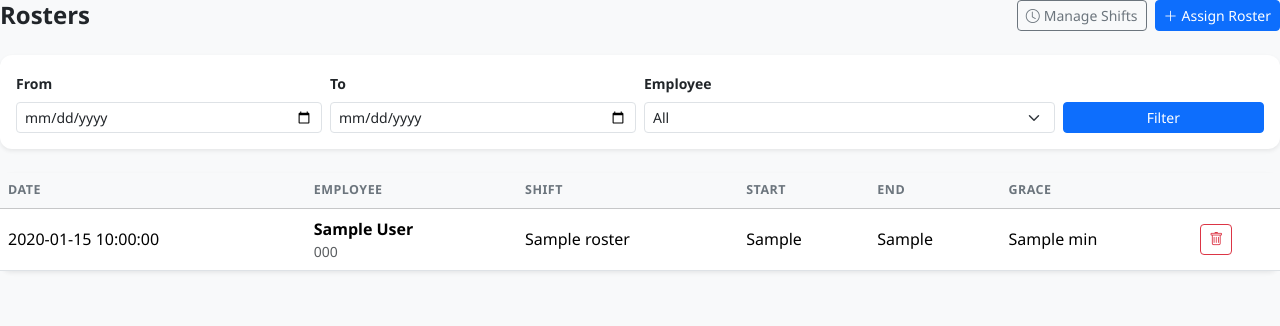
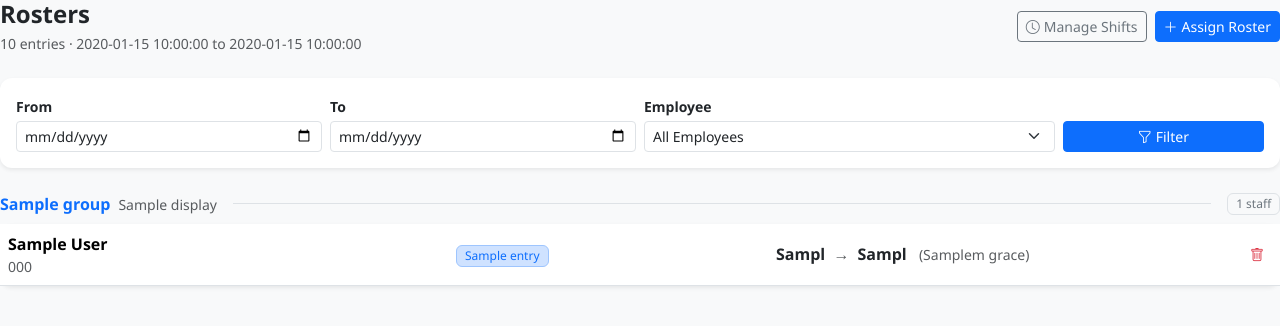
Before and after one commit to samihyder/tiledger-attendance, a Python web app: template templates/roster/list.html in a window 1280 px wide. Shown: the top 326 px of the page. Run offline with Jinja, Linux system fonts and the light colour scheme; the template is opened without the code that fills it: most values are stand-ins (such as "Sample title", 1, 10 or a date in 2020).

Commit message:
Redesign roster list view: group by date with clean layout
- Group entries by date; each date gets a header showing day name
  (e.g. "Monday · 02 Jun 2026") with a staff count badge
- Strip seconds from shift times (HH:MM:SS → HH:MM)
- Show Day Off entries with a distinct grey badge instead of blank cells
- Move grace minutes to secondary text inside the hours column
- Empty state with icon and quick-assign CTA

Co-Authored-By: Claude Sonnet 4.6 <noreply@anthropic.com>

```diff
--- a/templates/roster/list.html
+++ b/templates/roster/list.html
@@ -1,8 +1,15 @@
 {% extends 'base.html' %}
 {% block title %}Rosters{% endblock %}
 {% block content %}
+
 <div class="d-flex justify-content-between align-items-center mb-4">
-  <h4 class="fw-bold mb-0">Rosters</h4>
+  <div>
+    <h4 class="fw-bold mb-1">Rosters</h4>
+    <p class="text-muted small mb-0">
+      {{ total }} entr{{ 'y' if total == 1 else 'ies' }} &middot;
+      {{ date_from }} to {{ date_to }}
+    </p>
+  </div>
   <div class="d-flex gap-2">
     <a href="{{ url_for('roster.list_shifts') }}" class="btn btn-outline-secondary btn-sm">
       <i class="bi bi-clock me-1"></i>Manage Shifts
@@ -13,65 +20,129 @@
   </div>
 </div>
 
+{# ── Filter ── #}
 <div class="card border-0 shadow-sm mb-4">
-  <div class="card-body">
+  <div class="card-body py-3">
     <form class="row g-2 align-items-end" method="GET">
       <div class="col-md-3">
-        <label class="form-label small fw-semibold">From</label>
+        <label class="form-label small fw-semibold mb-1">From</label>
         <input type="date" name="date_from" class="form-control form-control-sm" value="{{ date_from }}">
       </div>
       <div class="col-md-3">
-        <label class="form-label small fw-semibold">To</label>
+        <label class="form-label small fw-semibold mb-1">To</label>
         <input type="date" name="date_to" class="form-control form-control-sm" value="{{ date_to }}">
       </div>
       <div class="col-md-4">
-        <label class="form-label small fw-semibold">Employee</label>
+        <label class="form-label small fw-semibold mb-1">Employee</label>
         <select name="employee_id" class="form-select form-select-sm">
-          <option value="">All</option>
+          <option value="">All Employees</option>
           {% for e in employees %}
-            <option value="{{ e.id }}" {% if selected_employee == e.id %}selected{% endif %}>{{ e.full_name }}</option>
+            <option value="{{ e.id }}" {% if selected_employee == e.id %}selected{% endif %}>
+              {{ e.full_name }}
+            </option>
           {% endfor %}
         </select>
       </div>
       <div class="col-md-2">
-        <button type="submit" class="btn btn-primary btn-sm w-100">Filter</button>
+        <button type="submit" class="btn btn-primary btn-sm w-100">
+          <i class="bi bi-funnel me-1"></i>Filter
+        </button>
       </div>
     </form>
   </div>
 </div>
 
+{# ── Roster groups ── #}
+{% if roster_groups %}
+  {% for group in roster_groups %}
+  <div class="mb-4">
+
+    {# Date header #}
+    <div class="d-flex align-items-center gap-3 mb-2">
+      <div class="d-flex align-items-baseline gap-2">
+        <span class="fw-bold text-primary" style="font-size:1rem">{{ group.day_name }}</span>
+        <span class="text-muted small">{{ group.display }}</span>
+      </div>
+      <div class="flex-grow-1 border-bottom"></div>
+      <span class="badge bg-light text-secondary border">
+        {{ group.entries|length }} staff
+      </span>
+    </div>
+
+    {# Entries #}
     <div class="card border-0 shadow-sm">
-  <div class="card-body p-0">
-    {% if rosters %}
-    <table class="table table-hover mb-0">
-      <thead class="table-light">
-        <tr><th>Date</th><th>Employee</th><th>Shift</th><th>Start</th><th>End</th><th>Grace</th><th></th></tr>
-      </thead>
+      <div class="table-responsive">
+        <table class="table table-hover align-middle mb-0">
           <tbody>
-        {% for r in rosters %}
+            {% for r in group.entries %}
             <tr>
-          <td>{{ r.roster_date }}</td>
-          <td>
+              {# Employee #}
+              <td style="width:35%">
                 <div class="fw-semibold">{{ r.full_name }}</div>
                 <div class="text-muted small">{{ r.employee_code }}</div>
               </td>
-          <td>{{ r.shift_name }}</td>
-          <td>{{ r.shift_start }}</td>
-          <td>{{ r.shift_end }}</td>
-          <td>{{ r.grace_minutes }} min</td>
-          <td>
+
+              {# Shift / Holiday #}
+              <td style="width:25%">
+                {% if r.is_holiday %}
+                  <span class="badge bg-secondary-subtle text-secondary border border-secondary-subtle px-2 py-1">
+                    <i class="bi bi-moon me-1"></i>Day Off
+                  </span>
+                {% else %}
+                  <span class="badge bg-primary-subtle text-primary border border-primary-subtle px-2 py-1">
+                    {{ r.shift_name }}
+                  </span>
+                {% endif %}
+              </td>
+
+              {# Hours #}
+              <td style="width:30%">
+                {% if r.is_holiday %}
+                  <span class="text-muted small">—</span>
+                {% else %}
+                  <span class="fw-semibold text-dark">
+                    {{ r.shift_start[:5] if r.shift_start else '—' }}
+                  </span>
+                  <span class="text-muted mx-1">&rarr;</span>
+                  <span class="fw-semibold text-dark">
+                    {{ r.shift_end[:5] if r.shift_end else '—' }}
+                  </span>
+                  <span class="text-muted small ms-2">
+                    ({{ r.grace_minutes }}m grace)
+                  </span>
+                {% endif %}
+              </td>
+
+              {# Delete #}
+              <td class="text-end" style="width:10%">
                 <form action="{{ url_for('roster.delete_roster', roster_id=r.id) }}" method="POST"
-                  onsubmit="return confirm('Delete this roster entry?')" class="d-inline">
-              <button class="btn btn-sm btn-outline-danger"><i class="bi bi-trash"></i></button>
+                      onsubmit="return confirm('Delete this roster entry for {{ r.full_name }}?')"
+                      class="d-inline">
+                  <button class="btn btn-sm btn-outline-danger border-0" title="Delete">
+                    <i class="bi bi-trash"></i>
+                  </button>
                 </form>
               </td>
             </tr>
             {% endfor %}
           </tbody>
         </table>
-    {% else %}
-      <div class="text-center text-muted py-4">No rosters found</div>
-    {% endif %}
       </div>
     </div>
+
+  </div>
+  {% endfor %}
+
+{% else %}
+  <div class="card border-0 shadow-sm">
+    <div class="card-body text-center py-5">
+      <i class="bi bi-calendar-x fs-1 text-muted"></i>
+      <p class="text-muted mt-3 mb-2">No rosters found for this period.</p>
+      <a href="{{ url_for('roster.assign') }}" class="btn btn-primary btn-sm">
+        <i class="bi bi-plus-lg me-1"></i>Assign Roster
+      </a>
+    </div>
+  </div>
+{% endif %}
+
 {% endblock %}
```
Also changed, not shown: routes/roster_routes.py (+19 -1 lines). Lines whose indentation alone changed are shown as unchanged.
